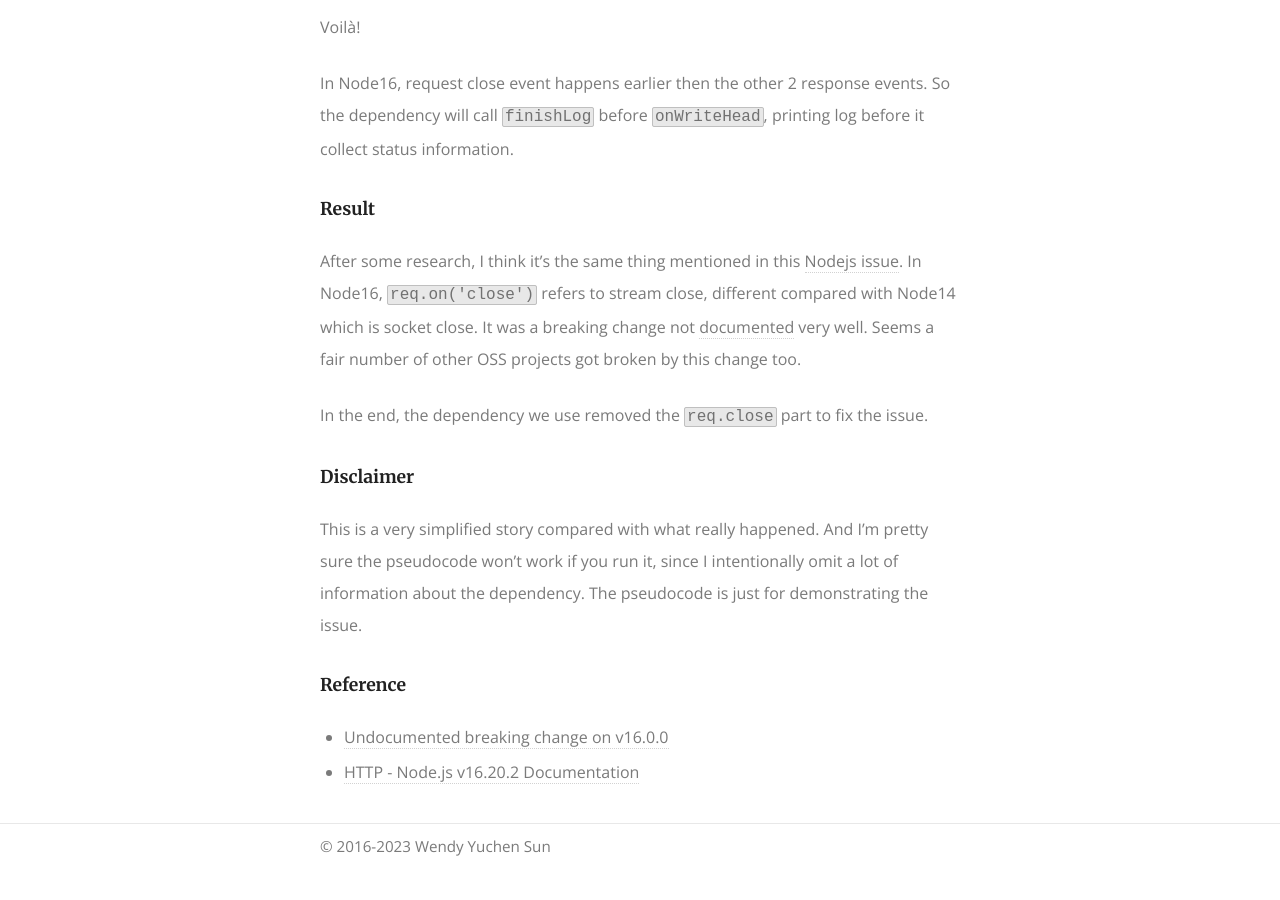
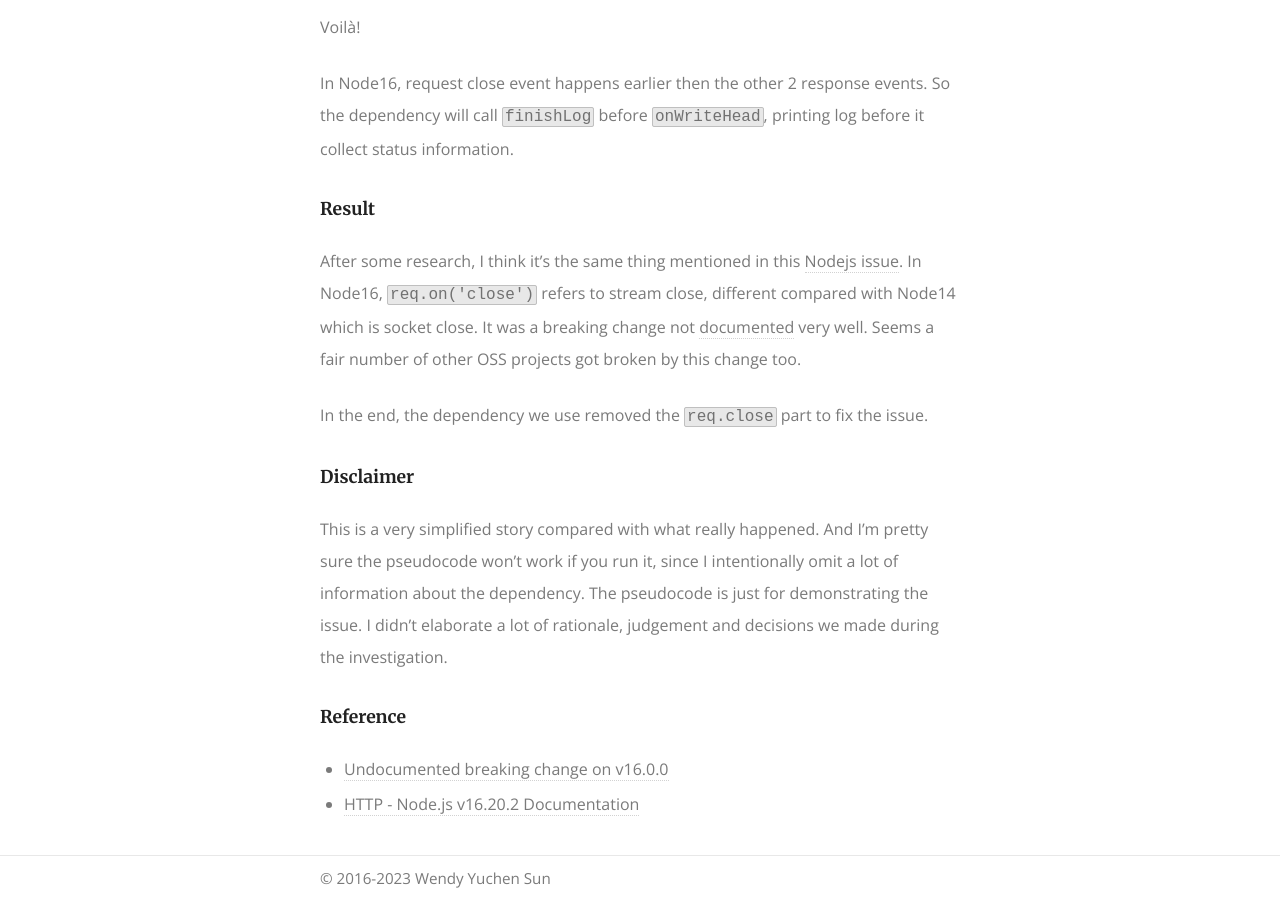
Before and after one commit to wendyyuchensun/wendyyuchensun.github.io, a Jekyll site: the page built from _posts/2023-11-08-access-log-missing-after-migrating-app-to-node16.md, in a window 1280 px wide and 900 px high, scrolled down 2897 px. Built offline with Jekyll 4.4.1, drawn with Linux system fonts in a browser that asks for light colours; before the commit the page ends 3765 px from its top, so only the background shows below that.

Commit message:
elaborate

```diff
--- a/_posts/2023-11-08-access-log-missing-after-migrating-app-to-node16.md
+++ b/_posts/2023-11-08-access-log-missing-after-migrating-app-to-node16.md
@@ -124,7 +124,7 @@ In the end, the dependency we use removed the `req.close` part to fix the issue.
 
 ### Disclaimer
 
-This is a very simplified story compared with what really happened. And I'm pretty sure the pseudocode won't work if you run it, since I intentionally omit a lot of information about the dependency. The pseudocode is just for demonstrating the issue.
+This is a very simplified story compared with what really happened. And I'm pretty sure the pseudocode won't work if you run it, since I intentionally omit a lot of information about the dependency. The pseudocode is just for demonstrating the issue. I didn't elaborate a lot of rationale, judgement and decisions we made during the investigation.
 
 ### Reference
 
```
